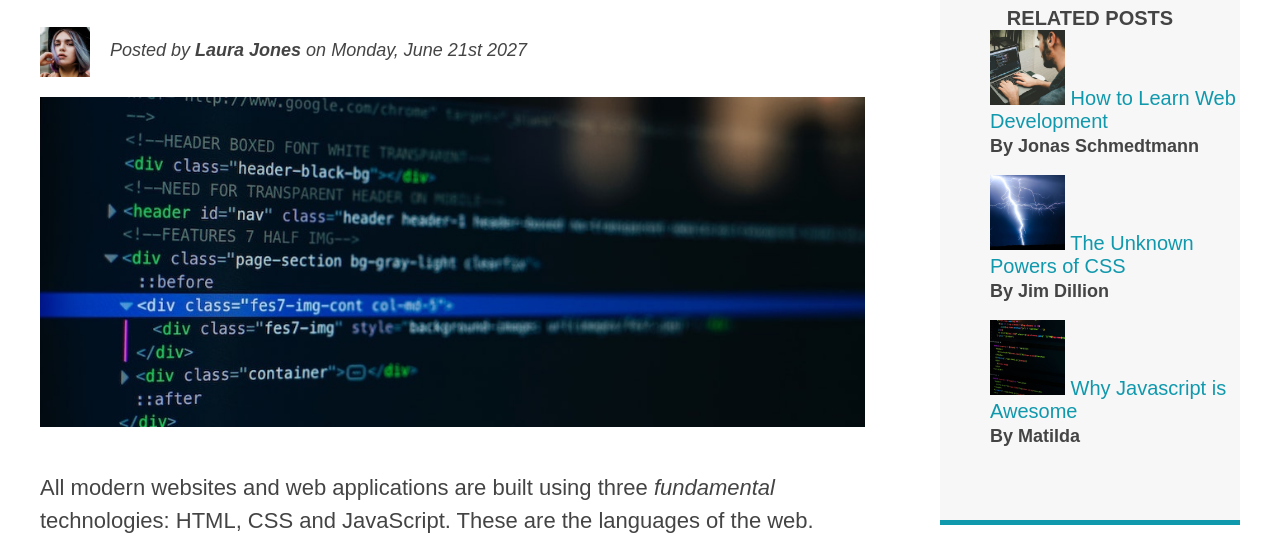
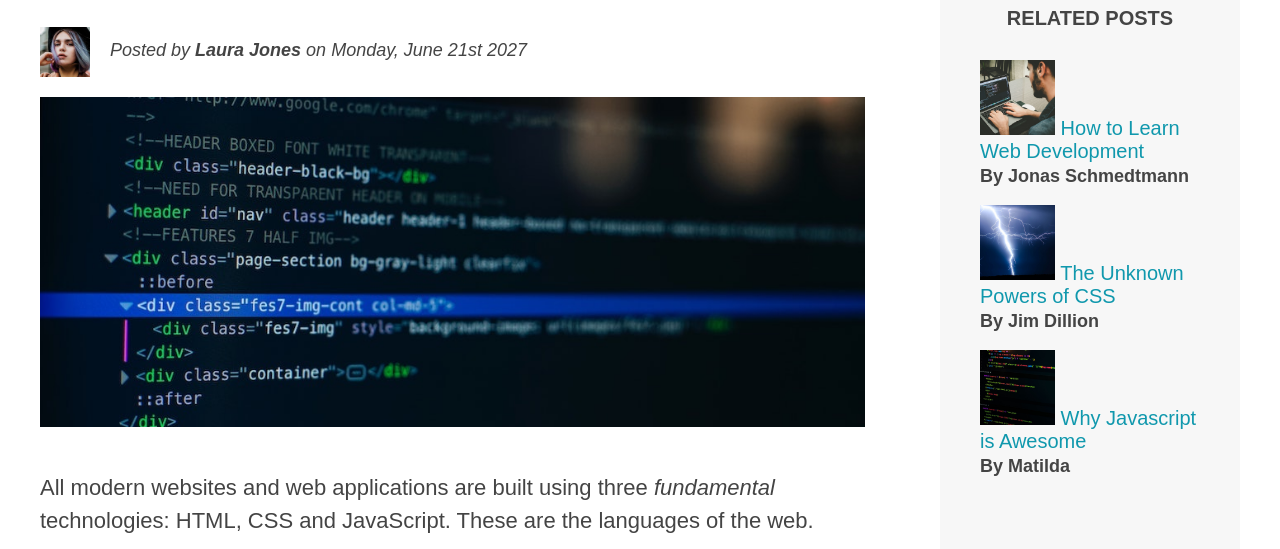
Before and after one commit to shah7014/simple-html-blog, a plain HTML site: page index.html in a window 1280 px wide. Shown: the part 189-738 px from the top of the page. Drawn offline with Linux system fonts and the light colour scheme.

Commit message:
design: float layout

```diff
--- a/style.css
+++ b/style.css
@@ -1,11 +1,8 @@
-/* * {
-  border-top: 1px solid green;
-} */
-
 /* Global style reset */
 * {
   margin: 0;
   padding: 0;
+  box-sizing: border-box;
 }
 
 body {
@@ -48,8 +45,7 @@ aside {
   background-color: #f7f7f7;
   border-top: 5px solid #1098ad;
   border-bottom: 5px solid #1098ad;
-  padding: 50px 0;
-  width: 500px;
+  padding: 50px 40px;
 }
 
 h1,
@@ -80,6 +76,7 @@ h4 {
   font-size: 20px;
   text-transform: uppercase;
   text-align: center;
+  margin-bottom: 30px;
 }
 
 p {
@@ -119,6 +116,7 @@ li:last-child {
 
 .related {
   list-style: none;
+  margin-left: 0;
 }
 
 .post-image {
```
